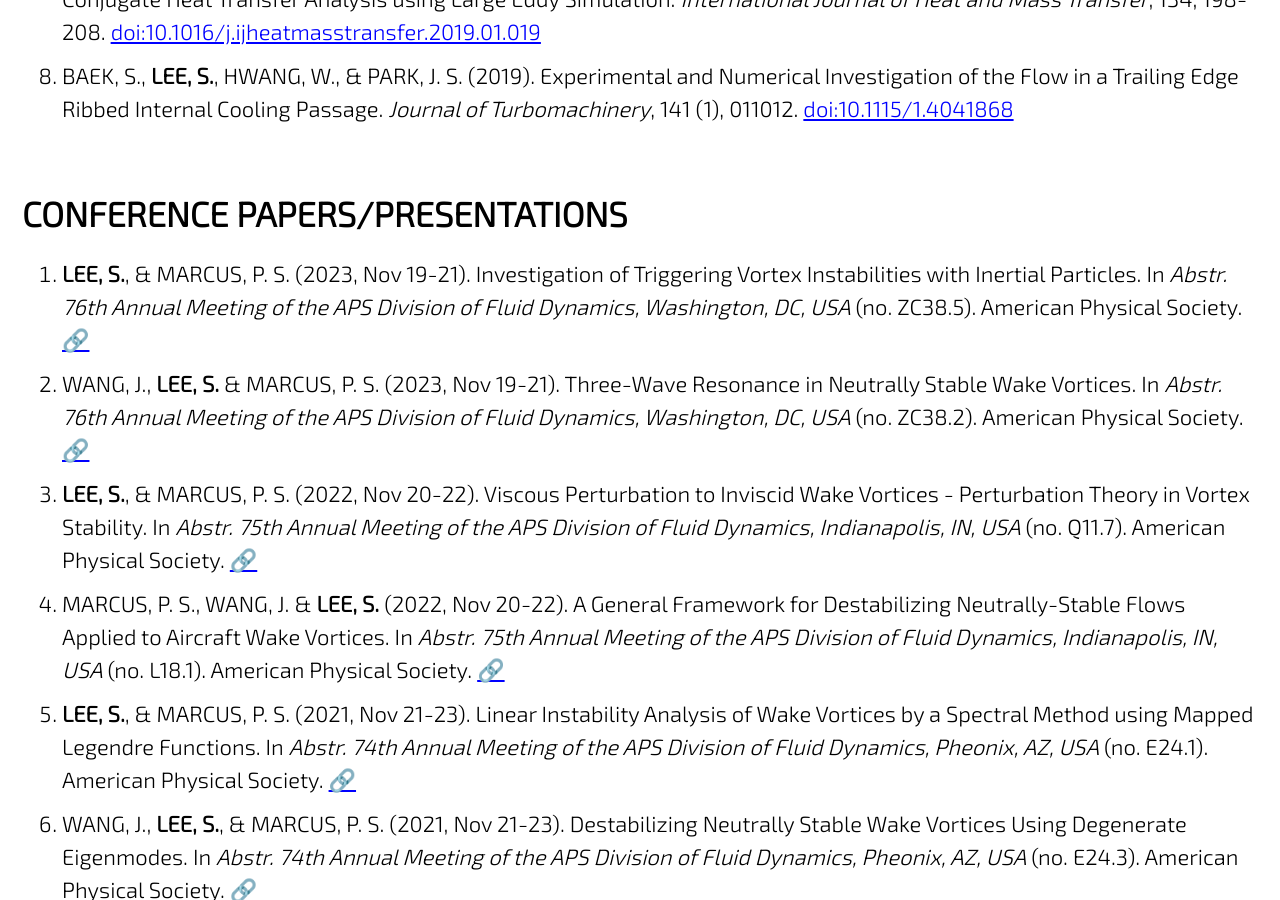
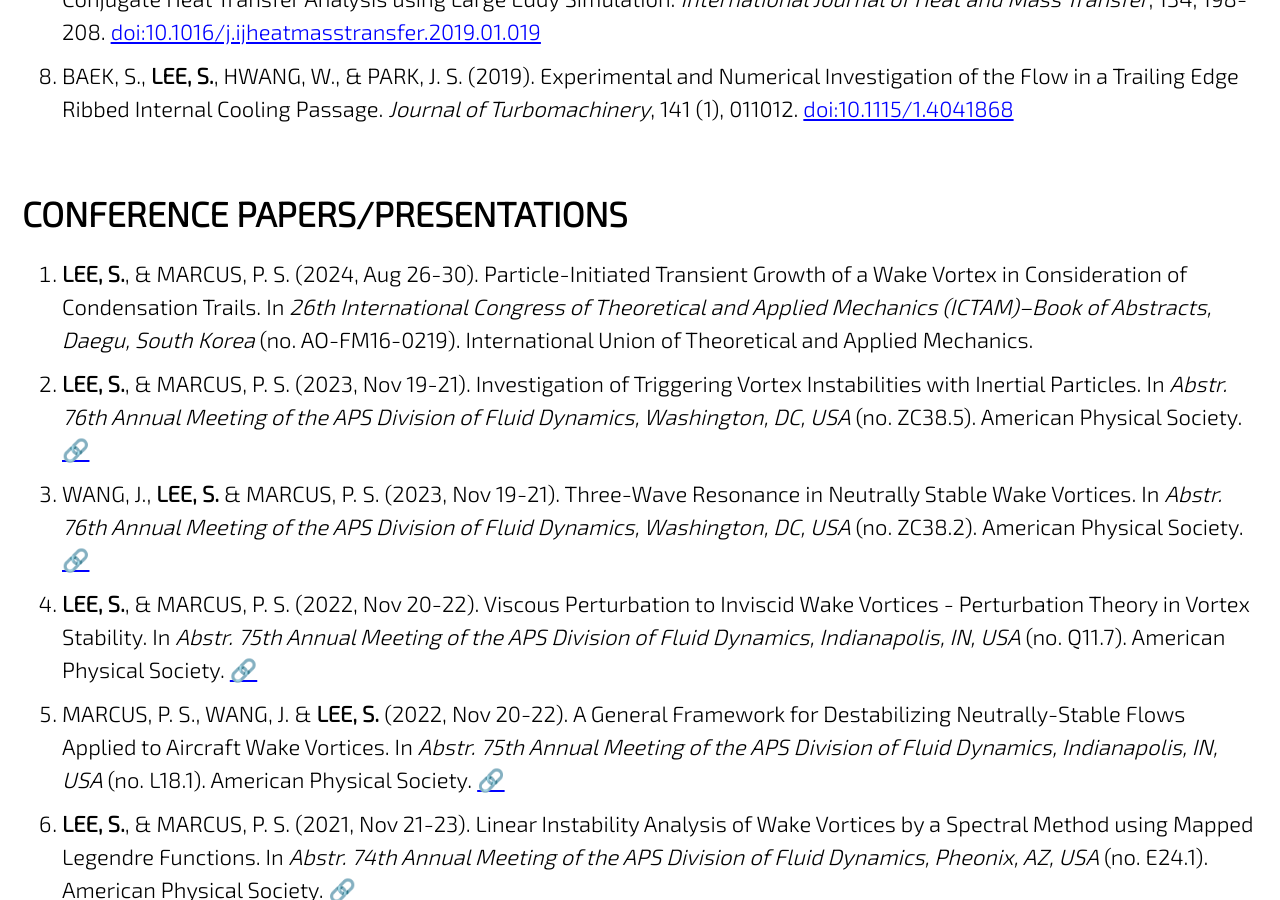
Before and after one commit to jun9303/jun9303.github.io, a Jekyll site: the page built from _pages/publications.md, in a window 1280 px wide and 900 px high, scrolled down 947 px. Built offline with Jekyll 4.4.1, drawn with Linux system fonts in a browser that asks for light colours; cached includes are drawn as plain includes; nearby versions of some CDN libraries; emoji names are drawn with the system emoji font.

Commit message:
Conference updates

```diff
--- a/_pages/publications.md
+++ b/_pages/publications.md
@@ -11,28 +11,29 @@ header:
 # JOURNAL ARTICLES
 
 1. SOLMAZ, A. S., RAFTERY, P., **LEE, S.** & DUARTE, C. (2024). Effect of Elevated Air Movement on Radiant Cooling Systems. [Manuscript Under Preperation].
-2. **LEE, S.**, & MARCUS, P. S. (2024). Transient Growth of a Wake Vortex and its Initiation via Inertial Particles. *arXiv Preprint*, [arXiv:2402.07469](https://arxiv.org/abs/2402.07469).
-3. WANG, J., **LEE, S.**, & MARCUS, P. S. (2024). Triadic Resonance in Columnar Vortices. *arXiv Preprint*, [arXiv:2402.05287](https://arxiv.org/abs/2402.05287).
-4. **LEE, S.**, SHEIKH, H. M., LIM, D. D., GU, G. X. & MARCUS, P. S. (2024). Bayesian-Optimized Riblet Surface Design for Turbulent Drag Reduction via Design-by-Morphing with Large Eddy Simulation. *Journal of Mechaincal Design*, 146(8), 081071. [doi:10.1115/1.4064413](https://doi.org/10.1115/1.4064413)
-5. **LEE, S.**, & MARCUS, P. S. (2023). Linear Stability Analysis of Wake Vortices by a Spectral Method using Mapped Legendre Functions. *Journal of Fluid Mechanics*, 967, A2. [doi:10.1017/jfm.2023.455](https://doi.org/10.1017/jfm.2023.455)
-6. SHEIKH, H. M., **LEE, S. (co-first)**, WANG, J. & MARCUS, P. S. (2023). Airfoil Optimization using Design-by-Morphing. *Journal of Computational Design and Engineering*, 10 (4), 1443-1459. [doi:10.1093/jcde/qwad059](
+1. **LEE, S.**, & MARCUS, P. S. (2024). Transient Growth of a Wake Vortex and its Initiation via Inertial Particles. *arXiv Preprint*, [arXiv:2402.07469](https://arxiv.org/abs/2402.07469).
+1. WANG, J., **LEE, S.**, & MARCUS, P. S. (2024). Triadic Resonance in Columnar Vortices. *arXiv Preprint*, [arXiv:2402.05287](https://arxiv.org/abs/2402.05287).
+1. **LEE, S.**, SHEIKH, H. M., LIM, D. D., GU, G. X. & MARCUS, P. S. (2024). Bayesian-Optimized Riblet Surface Design for Turbulent Drag Reduction via Design-by-Morphing with Large Eddy Simulation. *Journal of Mechaincal Design*, 146(8), 081071. [doi:10.1115/1.4064413](https://doi.org/10.1115/1.4064413)
+1. **LEE, S.**, & MARCUS, P. S. (2023). Linear Stability Analysis of Wake Vortices by a Spectral Method using Mapped Legendre Functions. *Journal of Fluid Mechanics*, 967, A2. [doi:10.1017/jfm.2023.455](https://doi.org/10.1017/jfm.2023.455)
+1. SHEIKH, H. M., **LEE, S. (co-first)**, WANG, J. & MARCUS, P. S. (2023). Airfoil Optimization using Design-by-Morphing. *Journal of Computational Design and Engineering*, 10 (4), 1443-1459. [doi:10.1093/jcde/qwad059](
 https://doi.org/10.1093/jcde/qwad059)
-7. **LEE, S.**, & HWANG, W. (2019). Development of an Efficient Immersed-Boundary Method with Subgrid-Scale Models for Conjugate Heat Transfer Analysis using Large Eddy Simulation. *International Journal of Heat and Mass Transfer*, 134, 198-208. [doi:10.1016/j.ijheatmasstransfer.2019.01.019](https://doi.org/10.1016/j.ijheatmasstransfer.2019.01.019)
-8. BAEK, S., **LEE, S.**, HWANG, W., & PARK, J. S. (2019). Experimental and Numerical Investigation of the Flow in a Trailing Edge Ribbed Internal Cooling Passage. *Journal of Turbomachinery*, 141 (1), 011012. [doi:10.1115/1.4041868](https://doi.org/10.1115/1.4041868)
+1. **LEE, S.**, & HWANG, W. (2019). Development of an Efficient Immersed-Boundary Method with Subgrid-Scale Models for Conjugate Heat Transfer Analysis using Large Eddy Simulation. *International Journal of Heat and Mass Transfer*, 134, 198-208. [doi:10.1016/j.ijheatmasstransfer.2019.01.019](https://doi.org/10.1016/j.ijheatmasstransfer.2019.01.019)
+1. BAEK, S., **LEE, S.**, HWANG, W., & PARK, J. S. (2019). Experimental and Numerical Investigation of the Flow in a Trailing Edge Ribbed Internal Cooling Passage. *Journal of Turbomachinery*, 141 (1), 011012. [doi:10.1115/1.4041868](https://doi.org/10.1115/1.4041868)
 
 
 # CONFERENCE PAPERS/PRESENTATIONS
 
+1. **LEE, S.**, & MARCUS, P. S. (2024, Aug 26-30). Particle-Initiated Transient Growth of a Wake Vortex in Consideration of Condensation Trails. In *26th International Congress of Theoretical and Applied Mechanics (ICTAM)–Book of Abstracts, Daegu, South Korea* (no. AO-FM16-0219). International Union of Theoretical and Applied Mechanics.
 1. **LEE, S.**, & MARCUS, P. S. (2023, Nov 19-21). Investigation of Triggering Vortex Instabilities with Inertial Particles. In *Abstr. 76th Annual Meeting of the APS Division of Fluid Dynamics, Washington, DC, USA* (no. ZC38.5). American Physical Society. [:link:](https://meetings.aps.org/Meeting/DFD23/Session/ZC38.5)
-2. WANG, J., **LEE, S.** & MARCUS, P. S. (2023, Nov 19-21). Three-Wave Resonance in Neutrally Stable Wake Vortices. In *Abstr. 76th Annual Meeting of the APS Division of Fluid Dynamics, Washington, DC, USA* (no. ZC38.2). American Physical Society. [:link:](https://meetings.aps.org/Meeting/DFD23/Session/ZC38.2)
-3. **LEE, S.**, & MARCUS, P. S. (2022, Nov 20-22). Viscous Perturbation to Inviscid Wake Vortices - Perturbation Theory in Vortex Stability. In *Abstr. 75th Annual Meeting of the APS Division of Fluid Dynamics, Indianapolis, IN, USA* (no. Q11.7). American Physical Society. [:link:](https://meetings.aps.org/Meeting/DFD22/Session/Q11.7)
-4. MARCUS, P. S., WANG, J. & **LEE, S.** (2022, Nov 20-22). A General Framework for Destabilizing Neutrally-Stable Flows Applied to Aircraft Wake Vortices. In *Abstr. 75th Annual Meeting of the APS Division of Fluid Dynamics, Indianapolis, IN, USA* (no. L18.1). American Physical Society. [:link:](https://meetings.aps.org/Meeting/DFD22/Session/L18.1)
-5. **LEE, S.**, & MARCUS, P. S. (2021, Nov 21-23). Linear Instability Analysis of Wake Vortices by a Spectral Method using Mapped Legendre Functions. In *Abstr. 74th Annual Meeting of the APS Division of Fluid Dynamics, Pheonix, AZ, USA* (no. E24.1). American Physical Society. [:link:](https://meetings.aps.org/Meeting/DFD21/Session/E24.1)
-6. WANG, J., **LEE, S.**, & MARCUS, P. S. (2021, Nov 21-23). Destabilizing Neutrally Stable Wake Vortices Using Degenerate Eigenmodes. In *Abstr. 74th Annual Meeting of the APS Division of Fluid Dynamics, Pheonix, AZ, USA* (no. E24.3). American Physical Society. [:link:](https://meetings.aps.org/Meeting/DFD21/Session/E24.3)
-7. **LEE, S.**, & HWANG, W. (2018, Jul 4-6). Validation of a Conjugate Heat Transfer Code with Subgrid-scale Models for Turbulent Flow. In *Proc. KSFM 2018 Summer Conference, Jeju, South Korea* (pp. 197-198). Korean Society for Fluid Machinery. [:link:](http://www.dbpia.co.kr/journal/articleDetail?nodeId=NODE07536688&language=ko_KR)
-8. BAEK, S., **LEE, S.**, HWANG, W., & PARK, J. S. (2018, Jun 11-15). Experimental and Numerical Investigation of the Flow in a Trailing Edge Ribbed Internal Cooling Passage. In *Proc. ASME 2018 Turbo Expo: Turbomachinery Technical Conference and Exposition, Lillestrøm, Norway*  (no. GT2018-76741). American Society of Mechanical Engineers. *Journal-Quality Appraisal and Transferred to J. Turbomach.* [doi:10.1115/GT2018-76741](https://doi.org/10.1115/GT2018-76741)
-9. **LEE, S.** (2017, Nov 1-3). 2D Simulation of an Unsteady Flow around a Small Vertical Axis Wind Turbine Using an Immersed Boundary Method. In *Proc. KSME 2017 Annual Conference, Jeju, South Korea* (pp. 741-745). Korean Society of Mechanical Engineers. *Student Paper Award: Bronze Prize in the 9th National Fluid Engineering Contest for Undergraduates*. [:link:](http://www.dbpia.co.kr/journal/articleDetail?nodeId=NODE07287580&language=ko_KR#)
-10. BAEK, S., **LEE, S.**, & HWANG, W. (2017, Nov 1-3). Investigation of Fully Developed Turbulent Pipe Flow Using Magnetic Resonance Velocimetry (MRV) and Large Eddy Simulation (LES). In *Proc. KSME 2017 Annual Conference, Jeju, South Korea* (pp. 581-583). Korean Society of Mechanical Engineers. [:link:](http://www.dbpia.co.kr/journal/articleDetail?nodeId=NODE07287540&language=ko_KR#)
+1. WANG, J., **LEE, S.** & MARCUS, P. S. (2023, Nov 19-21). Three-Wave Resonance in Neutrally Stable Wake Vortices. In *Abstr. 76th Annual Meeting of the APS Division of Fluid Dynamics, Washington, DC, USA* (no. ZC38.2). American Physical Society. [:link:](https://meetings.aps.org/Meeting/DFD23/Session/ZC38.2)
+1. **LEE, S.**, & MARCUS, P. S. (2022, Nov 20-22). Viscous Perturbation to Inviscid Wake Vortices - Perturbation Theory in Vortex Stability. In *Abstr. 75th Annual Meeting of the APS Division of Fluid Dynamics, Indianapolis, IN, USA* (no. Q11.7). American Physical Society. [:link:](https://meetings.aps.org/Meeting/DFD22/Session/Q11.7)
+1. MARCUS, P. S., WANG, J. & **LEE, S.** (2022, Nov 20-22). A General Framework for Destabilizing Neutrally-Stable Flows Applied to Aircraft Wake Vortices. In *Abstr. 75th Annual Meeting of the APS Division of Fluid Dynamics, Indianapolis, IN, USA* (no. L18.1). American Physical Society. [:link:](https://meetings.aps.org/Meeting/DFD22/Session/L18.1)
+1. **LEE, S.**, & MARCUS, P. S. (2021, Nov 21-23). Linear Instability Analysis of Wake Vortices by a Spectral Method using Mapped Legendre Functions. In *Abstr. 74th Annual Meeting of the APS Division of Fluid Dynamics, Pheonix, AZ, USA* (no. E24.1). American Physical Society. [:link:](https://meetings.aps.org/Meeting/DFD21/Session/E24.1)
+1. WANG, J., **LEE, S.**, & MARCUS, P. S. (2021, Nov 21-23). Destabilizing Neutrally Stable Wake Vortices Using Degenerate Eigenmodes. In *Abstr. 74th Annual Meeting of the APS Division of Fluid Dynamics, Pheonix, AZ, USA* (no. E24.3). American Physical Society. [:link:](https://meetings.aps.org/Meeting/DFD21/Session/E24.3)
+1. **LEE, S.**, & HWANG, W. (2018, Jul 4-6). Validation of a Conjugate Heat Transfer Code with Subgrid-scale Models for Turbulent Flow. In *Proc. KSFM 2018 Summer Conference, Jeju, South Korea* (pp. 197-198). Korean Society for Fluid Machinery. [:link:](http://www.dbpia.co.kr/journal/articleDetail?nodeId=NODE07536688&language=ko_KR)
+1. BAEK, S., **LEE, S.**, HWANG, W., & PARK, J. S. (2018, Jun 11-15). Experimental and Numerical Investigation of the Flow in a Trailing Edge Ribbed Internal Cooling Passage. In *Proc. ASME 2018 Turbo Expo: Turbomachinery Technical Conference and Exposition, Lillestrøm, Norway*  (no. GT2018-76741). American Society of Mechanical Engineers. *Journal-Quality Appraisal and Transferred to J. Turbomach.* [doi:10.1115/GT2018-76741](https://doi.org/10.1115/GT2018-76741)
+1. **LEE, S.** (2017, Nov 1-3). 2D Simulation of an Unsteady Flow around a Small Vertical Axis Wind Turbine Using an Immersed Boundary Method. In *Proc. KSME 2017 Annual Conference, Jeju, South Korea* (pp. 741-745). Korean Society of Mechanical Engineers. *Student Paper Award: Bronze Prize in the 9th National Fluid Engineering Contest for Undergraduates*. [:link:](http://www.dbpia.co.kr/journal/articleDetail?nodeId=NODE07287580&language=ko_KR#)
+1. BAEK, S., **LEE, S.**, & HWANG, W. (2017, Nov 1-3). Investigation of Fully Developed Turbulent Pipe Flow Using Magnetic Resonance Velocimetry (MRV) and Large Eddy Simulation (LES). In *Proc. KSME 2017 Annual Conference, Jeju, South Korea* (pp. 581-583). Korean Society of Mechanical Engineers. [:link:](http://www.dbpia.co.kr/journal/articleDetail?nodeId=NODE07287540&language=ko_KR#)
 
 # INVITED TALKS/SEMINARS
 
```
